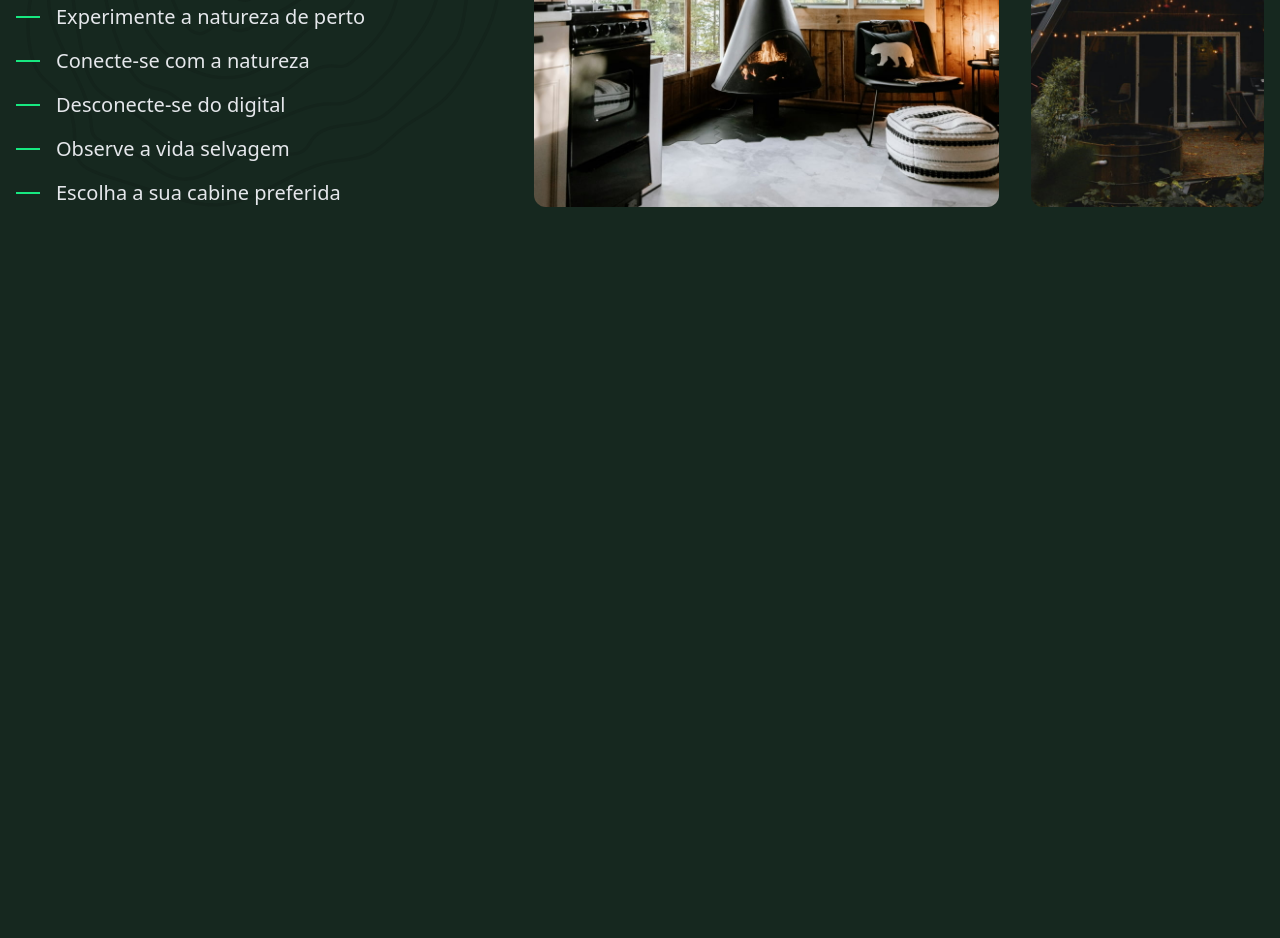
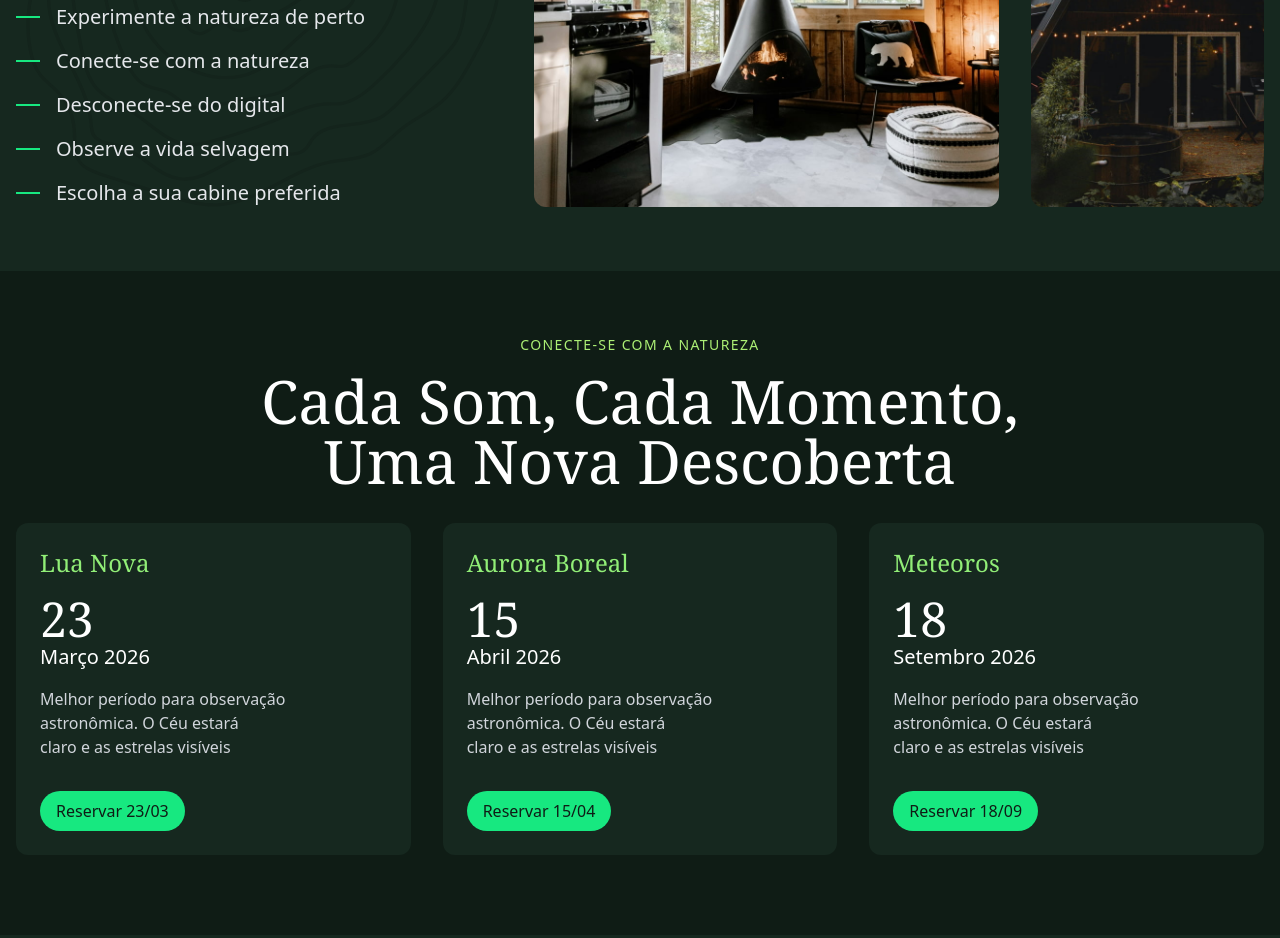
Before and after one commit to Luc4sF01/forest, a website: page index.html in a window 1280 px wide. Shown: the part 1309-2247 px from the top of the page. Before the commit the page ends 1900 px from the top, so only its background shows below. Drawn offline with Linux system fonts and the light colour scheme.

Commit message:
Criaçao da parte de eventos

```diff
--- a/index.html
+++ b/index.html
@@ -99,7 +99,6 @@
     </main>
 
     <!-- Sessão 2 | Acomodações  -->
-     <!-- acomodacoes -->
     <section
       id="acomodacoes"
       class="container grid lg:grid-cols-[2fr_3fr] gap-8 pt-16 mb-12 sm:mb-16"
@@ -171,5 +170,50 @@
         </div>
       </div>
     </section>
+
+    <!-- Sessão 3 | Eventos  -->
+    <section id="eventos" class="mb-12 sm:mb-16 py-12 sm:py-16 bg-verde-900">
+      <div class="container">
+        <p
+          class="mb-4 text-center text-verde-200 uppercase tracking-widest text-sm"
+        >
+          Conecte-se com a natureza
+        </p>
+        <h2
+          class="capitalize font-serif mb-8 text-4xl text-white sm:text-6xl text-center max-w-screen-md mx-auto text-balance"
+        >
+          Cada som, cada momento, uma nova descoberta
+        </h2>
+        <div class="overflow-x-auto snap-x snap-mandatory pb-4 grid grid-cols-[repeat(3,minmax(300px,1fr))] gap-4 sm:gap-8">
+          <div class=" grid snap-center gap-4 bg-verde-800 p-6 sm:p8 rounded-xl">
+            <h3 class="text-verde-300 text-2xl font-serif">Lua Nova</h3>
+            <div class="text-white">
+              <p class="font-serif text-5xl">23</p>
+              <p class="text-xl">Março 2026</p>
+            </div>
+            <p class="text-gray-300 text-balance mb-4">Melhor período para observação astronômica. O Céu estará claro e as estrelas visíveis</p>
+            <a href="#contato" class="bg-verde-400 text-verde-900 py-2 px-4 self-end inline-block rounded-full self-end justify-self-start">Reservar 23/03</a>
+          </div>
+          <div class=" grid snap-center gap-4 bg-verde-800 p-6 sm:p8 rounded-xl">
+            <h3 class="text-verde-300 text-2xl font-serif">Aurora Boreal</h3>
+            <div class="text-white">
+              <p class="font-serif text-5xl">15</p>
+              <p class="text-xl">Abril 2026</p>
+            </div>
+            <p class="text-gray-300 text-balance mb-4">Melhor período para observação astronômica. O Céu estará claro e as estrelas visíveis</p>
+            <a href="#contato" class="bg-verde-400 text-verde-900 py-2 px-4 self-end inline-block rounded-full self-end justify-self-start">Reservar 15/04</a>
+          </div>
+          <div class="grid snap-center gap-4 bg-verde-800 p-6 sm:p8 rounded-xl">
+            <h3 class="text-verde-300 text-2xl font-serif">Meteoros</h3>
+            <div class="text-white">
+              <p class="font-serif text-5xl">18</p>
+              <p class="text-xl">Setembro 2026</p>
+            </div>
+            <p class="text-gray-300 text-balance mb-4">Melhor período para observação astronômica. O Céu estará claro e as estrelas visíveis</p>
+            <a href="#contato" class="bg-verde-400 text-verde-900 py-2 px-4 self-end inline-block rounded-full self-end justify-self-start">Reservar 18/09</a>
+          </div>
+        </div>
+      </div>
+    </section>
   </body>
 </html>
--- a/tailwind.config.js
+++ b/tailwind.config.js
@@ -1,6 +1,6 @@
 /** @type {import('tailwindcss').Config} */
 module.exports = {
-  content: ['./src/**/*.{html,js}'],
+  content: ['./index.html', './src/**/*.{html,js}'],
   theme: {
     container: {
       center: true,
```
Also changed, not shown: input.css (renamed from src/input.css), output.css. Lines whose indentation alone changed are shown as unchanged.
